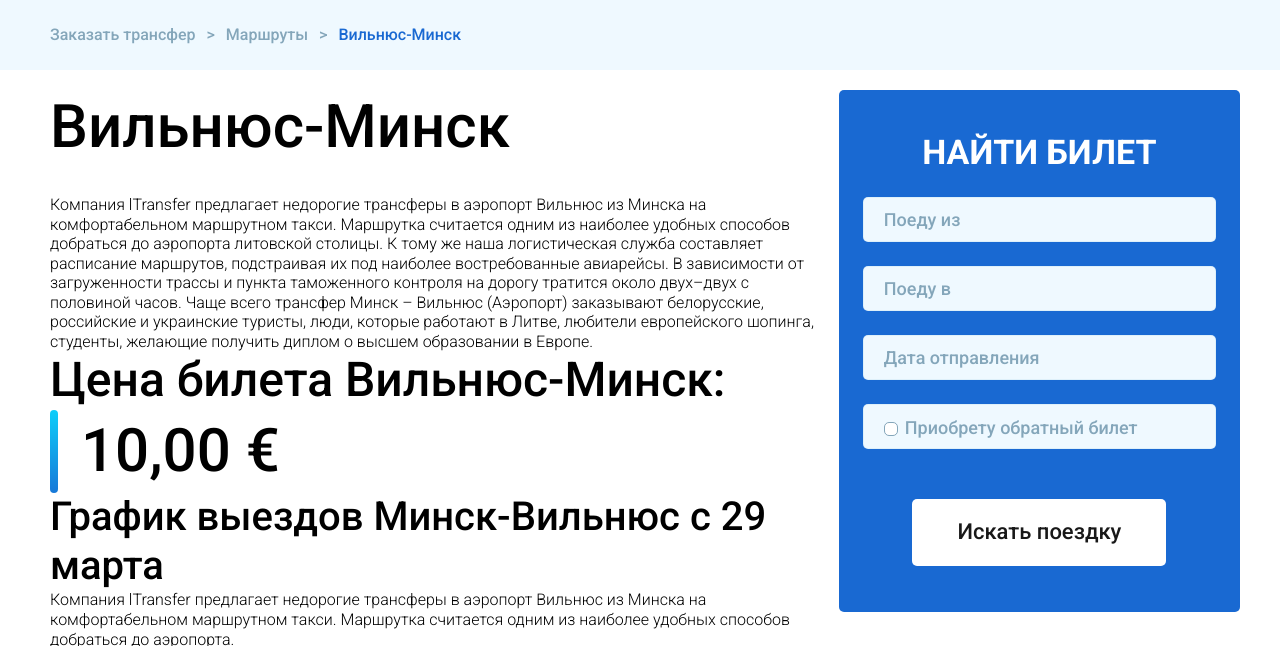
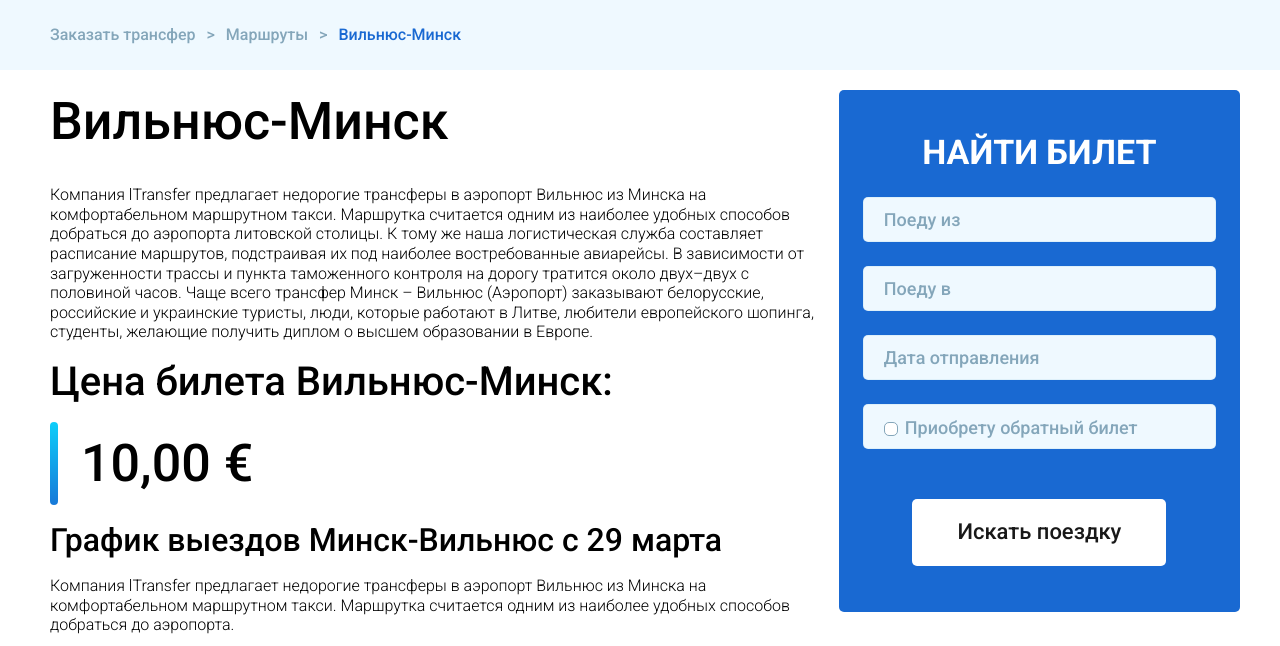
Before and after one commit to ust-alina/ltransfer, a plain HTML site: page marshruty.html in a window 1280 px wide. Shown: the part 101-747 px from the top of the page. Drawn offline with nearby package versions, Linux system fonts and the light colour scheme.

Commit message:
Страница Маршруты

```diff
--- a/source/scss/style.scss
+++ b/source/scss/style.scss
@@ -1373,7 +1373,7 @@ body {
 
 h1 {
   font-weight: 500;
-  font-size: 60px;
+  font-size: 52px;
   line-height: 122.8%;
   color: #000000;
   @media(max-width: 768px){
@@ -1386,7 +1386,7 @@ h1 {
 
 h2 {
   font-weight: 500;
-  font-size: 48px;
+  font-size: 40px;
   line-height: 122.8%;
   color: #000000;
   @media(max-width: 768px){
@@ -1399,7 +1399,7 @@ h2 {
 
 h3 {
   font-weight: 500;
-  font-size: 40px;
+  font-size: 32px;
   line-height: 122.8%;
   color: #000000;
   @media(max-width: 768px){
@@ -1427,7 +1427,7 @@ p {
   span {
     margin-left: 23px;
     font-weight: 500;
-    font-size: 60px;
+    font-size: 52px;
     @media(max-width: 480px){
       font-size:40px;
     }
@@ -1519,7 +1519,7 @@ ol {
 /*---ФОРМА НА СТРАНИЦЕ МАРШРУТА----*/
 
 .page_form {
-  top: 10px;
+  top: 20px;
   position: sticky;
   width: 100%;
   margin: 0 10px;
@@ -1532,7 +1532,7 @@ ol {
   @media(max-width: 480px){
     position: static;
     width: 100%;
-    margin:0;
+    margin:0 0 20px 0;
   }
 
 }
```
Also changed, not shown: marshruty.html (+15 -14 lines), css/style.css.
